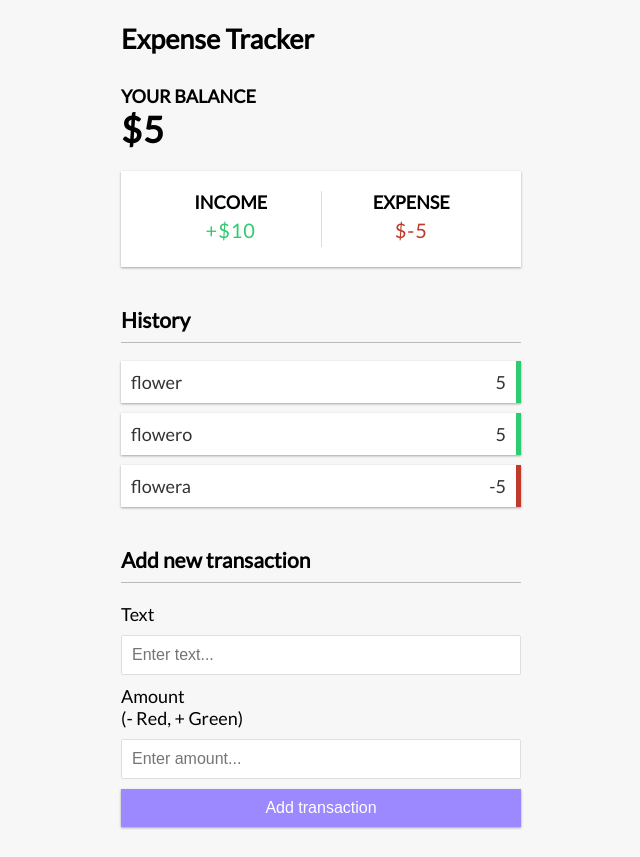
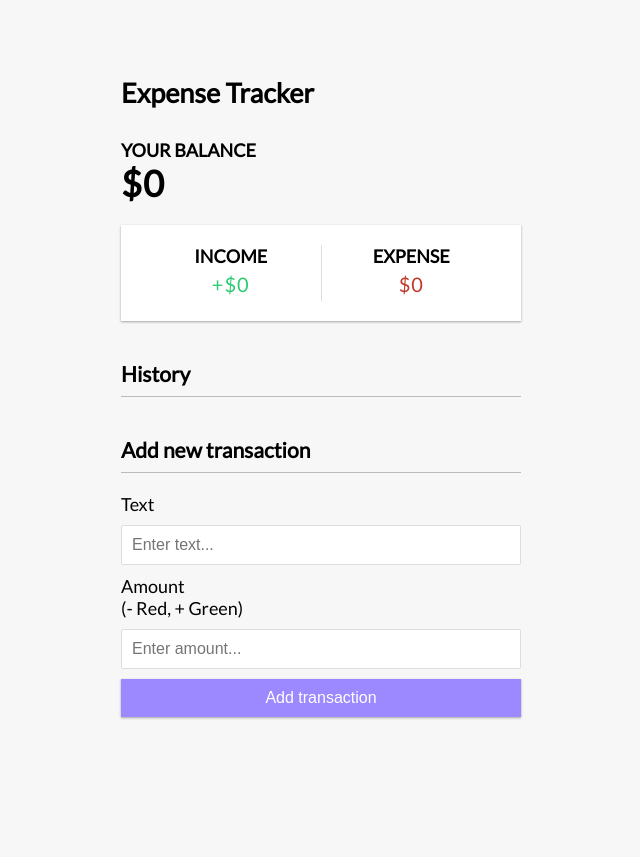
Before and after one commit to lKryml/expense-tracker-vue, a Vue app: page / in a window 1280 px wide. Shown: the whole page, without its empty margins (319-959 px from the left). After the commit the page ends 800 px from the top, so only its background shows below. Built offline with nearby package versions, Linux system fonts and the light colour scheme.

Commit message:
id quickfix +local storage implementation

```diff
--- a/src/App.vue
+++ b/src/App.vue
@@ -18,14 +18,16 @@
 import TransactionList from "./components/TransactionList.vue";
 import AddTransaction from "./components/AddTransaction.vue";
 
-import { ref, computed } from "vue";
+import { ref, computed, onMounted } from "vue";
 
-const transactions = ref([
-  { id: 1, text: "flower", amount: 5 },
-  { id: 2, text: "flowero", amount: 5 },
-  { id: 3, text: "flowera", amount: -5 },
-]);
+const transactions = ref([]);
 
+onMounted(() => {
+  const savedTransactions = JSON.parse(localStorage.getItem("transactions"));
+  if (savedTransactions) {
+    transactions.value = savedTransactions;
+  }
+});
 //Get total
 const total = computed(() => {
   return transactions.value.reduce((acc, item) => (acc += item.amount), 0);
@@ -53,11 +55,16 @@
 
 //Add transaction
 function handleTransactionSubmission(transactionData) {
+  const lastTransactionId =
+    transactions.value.length > 0
+      ? transactions.value[transactions.value.length - 1].id
+      : 0;
   transactions.value.push({
-    id: transactions.value[transactions.value.length - 1].id + 1,
+    id: lastTransactionId + 1,
     text: transactionData.text,
     amount: transactionData.amount,
   });
+  saveToLocalStorage();
 }
 
 //Delete transaction
@@ -65,5 +72,11 @@
   transactions.value = transactions.value.filter((tran) => {
     return tran.id !== id;
   });
+  saveToLocalStorage();
+}
+
+//Save to local storage
+function saveToLocalStorage() {
+  localStorage.setItem("transactions", JSON.stringify(transactions.value));
 }
 </script>
```
